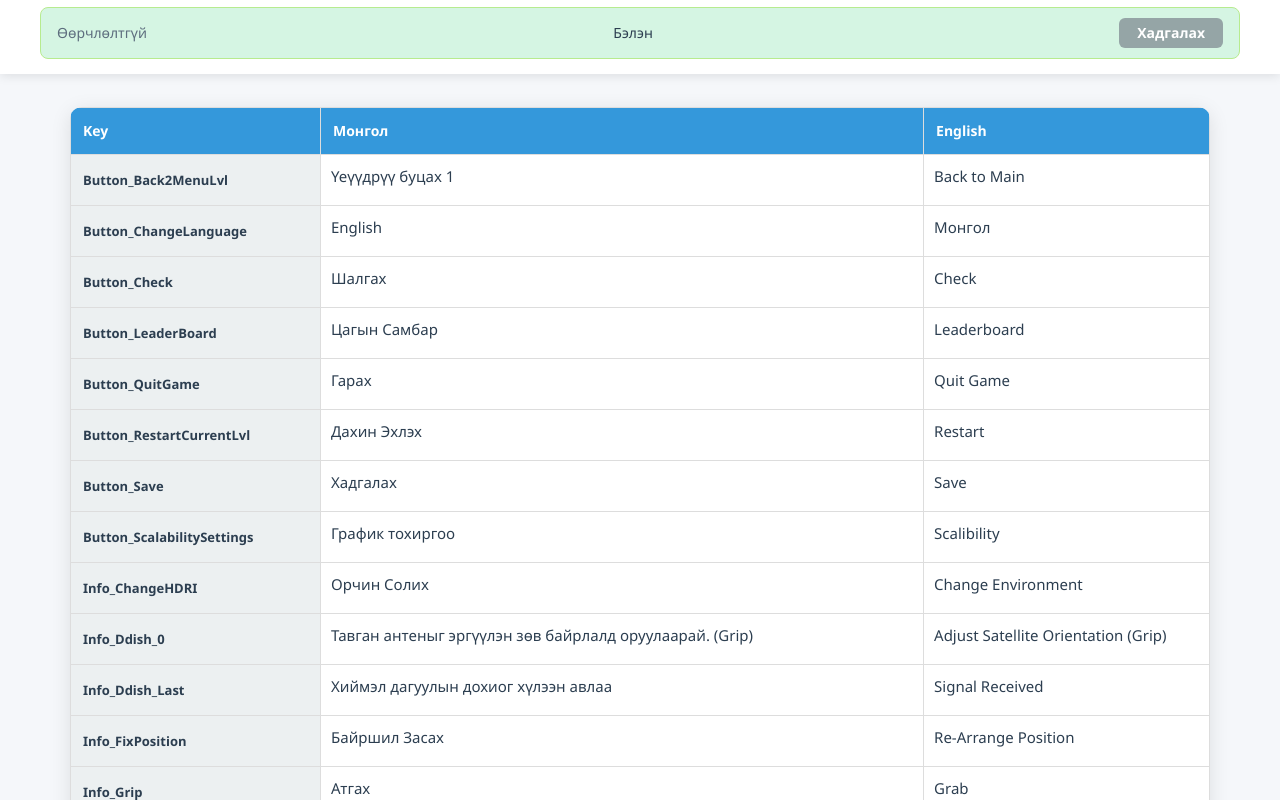
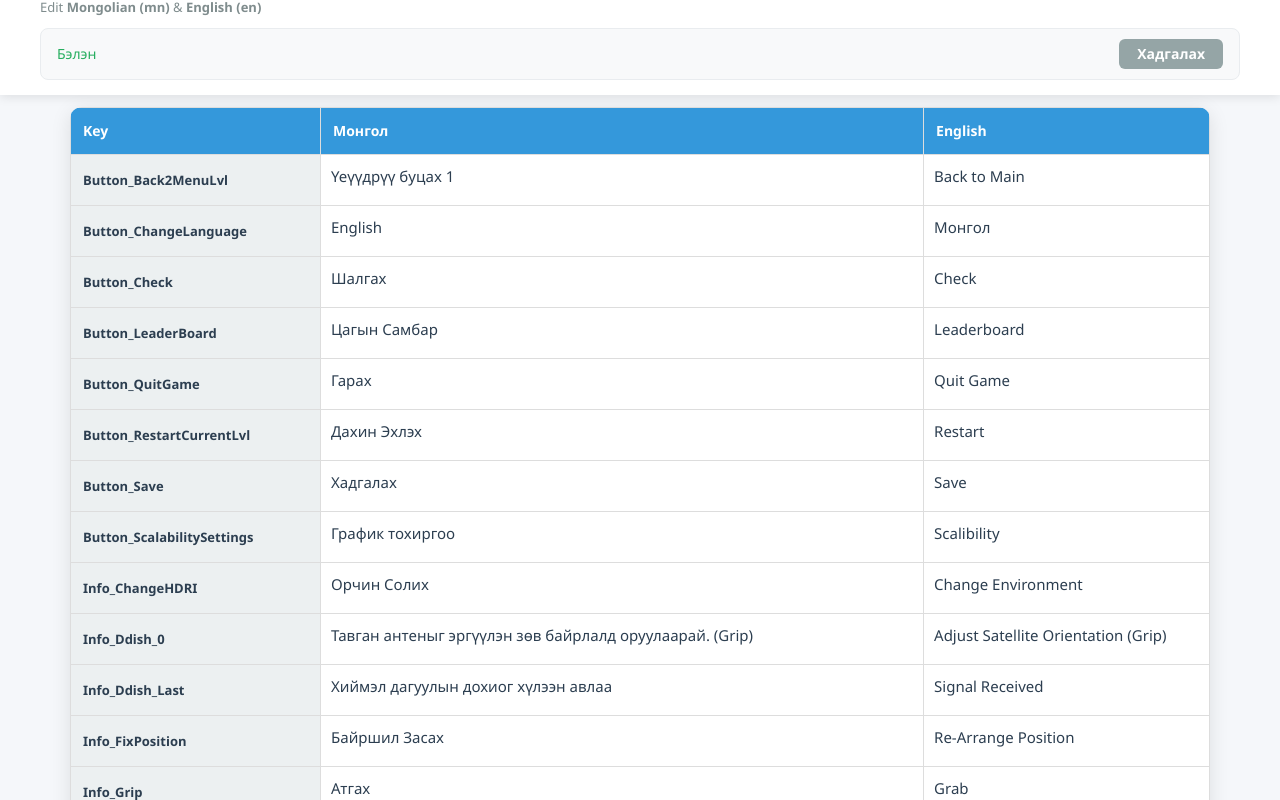
Before and after one commit to Devanuna/WelcomeVerseTextEditor, a plain HTML site: page index.html in a window 1280 px wide. Shown: the part 53-853 px from the top of the page. Drawn offline with Linux system fonts and the light colour scheme.

Commit message:
Update index.html

```diff
--- a/index.html
+++ b/index.html
@@ -30,21 +30,35 @@
     .header-top { display: flex; align-items: center; justify-content: space-between; gap: 20px; }
     .header-info { flex: 1; min-width: 0; }
     h1 { font-size: 22px; color: var(--text); }
+    .header-desc { font-size: 13px; color: #7f8c8d; }
+
+    /* Combined status bar */
     .header-status-bar {
-      display: flex; align-items: center; justify-content: space-between;
-      gap: 12px; padding: 10px 16px; border-radius: 8px;
-      font: 500 14px/1 'Segoe UI'; transition: all .2s;
-      background: #f8f9fa; border: 1px solid #e9ecef;
+      display: flex;
+      align-items: center;
+      justify-content: space-between;
+      gap: 12px;
+      padding: 10px 16px;
+      border-radius: 8px;
+      font: 500 14px/1 'Segoe UI';
+      transition: all .2s;
+      background: #f8f9fa;
+      border: 1px solid #e9ecef;
       min-height: 44px;
     }
-    .header-status-bar.has-changes { background: #fff8e1; border-color: #ffe58f; }
-    .header-status-bar.success { background: #d5f5e3; border-color: #b7eb8f; }
-    .header-status-bar.error { background: #fadbd8; border-color: #fea8a1; }
-    .status-left { display: flex; align-items: center; gap: 8px; }
-    #changesInfo { color: #5d6d7e; white-space: nowrap; }
-    #changesInfo.has-changes { color: var(--warning); font-weight: bold; }
-    .status-center { flex: 1; text-align: center; font-weight: 500; }
-    .status-center:empty { display: none; }
+    #statusMessage {
+      flex: 1;
+      text-align: left;
+      font-weight: 500;
+      color: #5d6d7e;
+    }
+    .header-status-bar.has-changes #statusMessage {
+      color: var(--warning);
+      font-weight: bold;
+    }
+    .header-status-bar.success #statusMessage { color: var(--success); }
+    .header-status-bar.error #statusMessage { color: var(--danger); }
+
     button {
       background: var(--success); color: #fff; border: none; padding: 8px 18px;
       font: bold 14px/1 'Segoe UI'; border-radius: 6px; cursor: pointer;
@@ -52,13 +66,13 @@
     }
     button:hover:not(:disabled) { background: #219653; transform: translateY(-1px); }
     button:disabled { background: #95a5a6; cursor: not-allowed; }
-    .container { max-width: 1200px; margin: 0 auto; padding-top: 20px; padding-left: 30px; padding-right: 30px; }
+
+    .container { max-width: 1200px; margin: 0 auto; padding: 20px 30px 40px; }
     table { width: 100%; border-collapse: collapse; background: #fff; border-radius: 12px;
       overflow: hidden; box-shadow: 0 4px 20px rgba(0,0,0,.1); margin-top: 20px; }
     th, td { border: 1px solid var(--border); text-align: left; vertical-align: top; }
     th { background: var(--accent); color: #fff; font-weight: 600; position: sticky; z-index: 100; font-size: 14px; padding: 12px; }
-    .key { background: #ecf0f1; font-weight: bold; width: 250px; font-size: 13px;
-      padding: 12px; vertical-align: middle; }
+    .key { background: #ecf0f1; font-weight: bold; width: 250px; font-size: 13px; padding: 12px; vertical-align: middle; }
     .text-cell {
       padding: 10px; min-height: 50px; font-size: 15px; line-height: 1.5;
       white-space: pre-wrap; word-wrap: break-word; overflow-wrap: anywhere;
@@ -67,7 +81,7 @@
     .text-cell:focus { outline: 2px solid var(--accent); border-radius: 4px; background: #fff; }
     .text-cell.changed { background: var(--changed) !important; }
 
-    /* Simplified Loading Overlay */
+    /* Loading Overlay */
     .loading-overlay {
       display: none;
       position: fixed;
@@ -98,7 +112,7 @@
     @keyframes spin { to { transform: rotate(360deg); } }
     #loadingText { font-size: 16px; font-weight: 500; color: var(--text); }
 
-    footer { text-align: center; color: #7f8c8d; font-size: 14px; padding: 20px 0; }
+    footer { text-align: center; margin-top: 60px; color: #7f8c8d; font-size: 14px; padding: 20px 0; }
   </style>
 </head>
 <body>
@@ -116,13 +130,11 @@
       <div class="header-top">
         <div class="header-info">
           <h1>WelcomeVerse Text Editor</h1>
+          <p class="header-desc">Edit <strong>Mongolian (mn)</strong> & <strong>English (en)</strong></p>
         </div>
       </div>
       <div class="header-status-bar" id="statusBar">
-        <div class="status-left">
-          <span id="changesInfo">Өөрчлөлтгүй</span>
-        </div>
-        <div class="status-center" id="statusMessage"></div>
+        <div id="statusMessage">Өөрчлөлтгүй</div>
         <button id="saveBtn" disabled>Хадгалах</button>
       </div>
     </div>
@@ -144,7 +156,6 @@
     const JSON_URL = `/Culture.json?t=${Date.now()}`;
     const tbody = document.querySelector('#table tbody');
     const statusBar = document.getElementById('statusBar');
-    const changesInfo = document.getElementById('changesInfo');
     const statusMessage = document.getElementById('statusMessage');
     const saveBtn = document.getElementById('saveBtn');
     const overlay = document.getElementById('loadingOverlay');
@@ -152,14 +163,14 @@
 
     const updateStatus = (msg = '', type = '') => {
       const count = changed.size;
-      changesInfo.textContent = count ? `${count} өөрчлөлт` : 'Өөрчлөлтгүй';
-      changesInfo.classList.toggle('has-changes', count > 0);
-      saveBtn.disabled = count === 0;
-      statusMessage.textContent = msg;
-      statusMessage.className = 'status-center';
+      const baseMsg = count ? `${count} өөрчлөлт` : 'Өөрчлөлтгүй';
+      statusMessage.textContent = msg || baseMsg;
+
       statusBar.className = 'header-status-bar';
       if (count > 0) statusBar.classList.add('has-changes');
       if (type) statusBar.classList.add(type);
+
+      saveBtn.disabled = count === 0;
     };
 
     const mark = (key, lang, el) => {
@@ -235,7 +246,6 @@
           Name: k, mn: current[k].mn, en: current[k].en
         }));
 
-        // Update GitHub
         const res = await fetch('/api/updateText', {
           method: 'POST',
           headers: { 'Content-Type': 'application/json' },
@@ -243,10 +253,8 @@
         });
         if (!res.ok) throw new Error((await res.json()).message || 'Failed');
 
-        // Wait for Vercel deploy
         const deployed = await waitDeploy();
 
-        // Show success briefly
         document.getElementById('loadingText').textContent = 'Амжилттай!';
         await new Promise(r => setTimeout(r, 1000));
 
```
